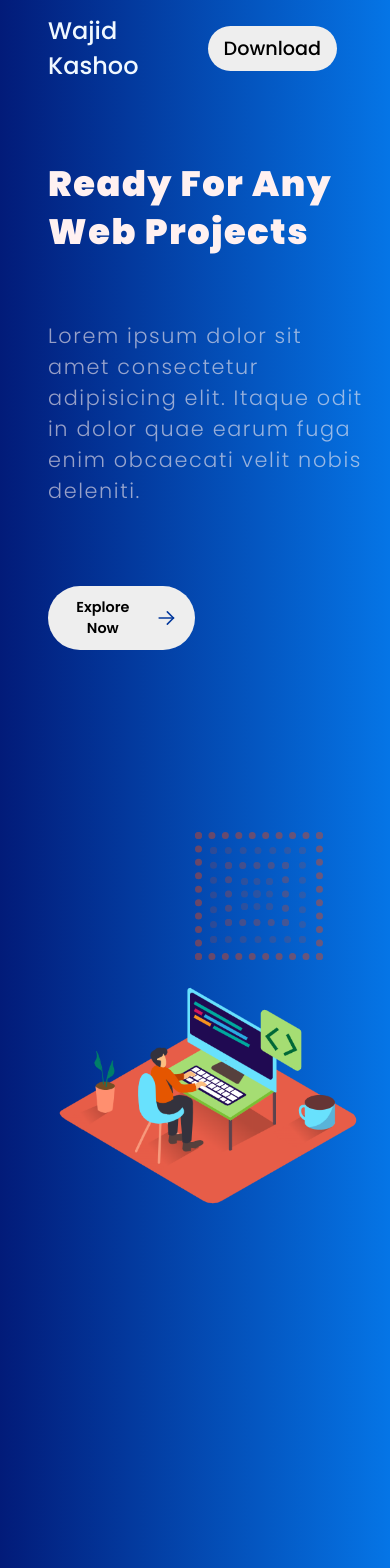
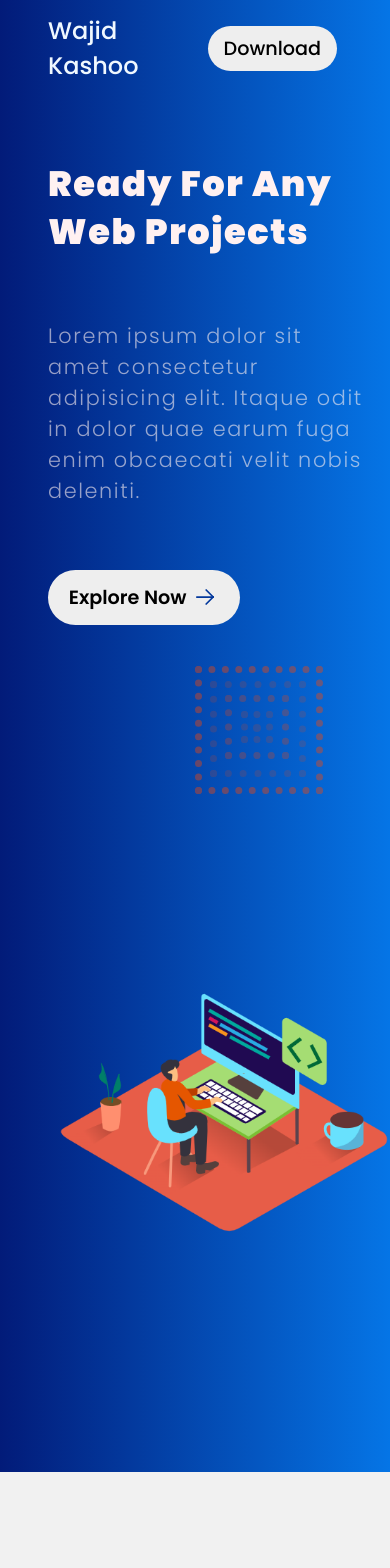
Before and after one commit to wajidkashoo14/ReactApp, a React (Create React App) app: page / in a window 390 px wide. Shown: the top 1568 px of the page. Built offline with nearby package versions, Linux system fonts and the light colour scheme.

Commit message:
modified heroSection

```diff
--- a/src/components/button.css
+++ b/src/components/button.css
@@ -109,9 +109,10 @@
 }
 @media only screen and (max-width:450px){
   .btn-large{
-    font-size: .9rem;
-    padding: .7rem 1rem;
+    font-size: 1.2rem;
+    padding: .8rem 1rem;
     margin: 0;
     font-weight: 600;
+    width: 12rem;
   }
 }
--- a/src/components/pages/Aboutme.css
+++ b/src/components/pages/Aboutme.css
@@ -19,6 +19,13 @@
     top: 60%;
     left: 40%;
 }
+@media only screen and (max-width:850px){
+    .square__about{
+        position: absolute;
+        top: 78%;
+        left: 30%;
+    }
+}
 @media only screen and (max-width:650px){
     .aboutme__container{
         padding: 6rem 3rem 2rem 3rem;
--- a/src/components/pages/Card.css
+++ b/src/components/pages/Card.css
@@ -136,5 +136,9 @@ link {
 .card p{
   font-size: 1rem;
 }
+.card-section-container {
+  margin-top: -12rem;
+  z-index: 5000;
+}
 
 }
--- a/src/components/pages/HeroSection.css
+++ b/src/components/pages/HeroSection.css
@@ -103,7 +103,8 @@ svg{
 
 @media only screen and (max-width:450px){
   .hero-section{
-    min-height: 100vh;
+    min-height: 80vh;
+    z-index: -1;
   }
   .hero .hero-heading {
     font-size: 2.2rem;
@@ -119,7 +120,7 @@ svg{
   width: 20rem;
 }
 .square_sq{
- top: 50%;
+ top: 40%;
 }
 .hero-svg{
   text-align: center;
@@ -128,9 +129,15 @@ svg{
 .hero-img {
   align-items: center;
   justify-content: center;
-  height: 20rem;
-  width: 20rem;
-  margin: 1rem auto;
+  height: 22rem;
+  width: 22rem;
+  margin-top: 1rem;
   padding: 0;
 }
+.hero .hero-description{
+  margin-bottom: 4rem;
 }
+svg{
+  margin-left: .3rem;
+}
+}
```
